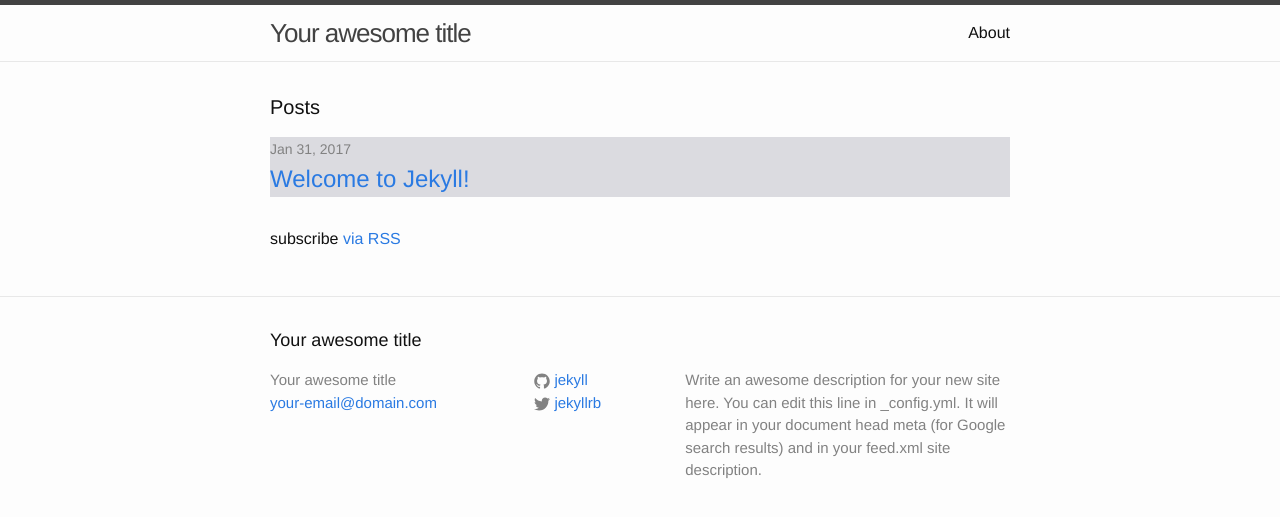
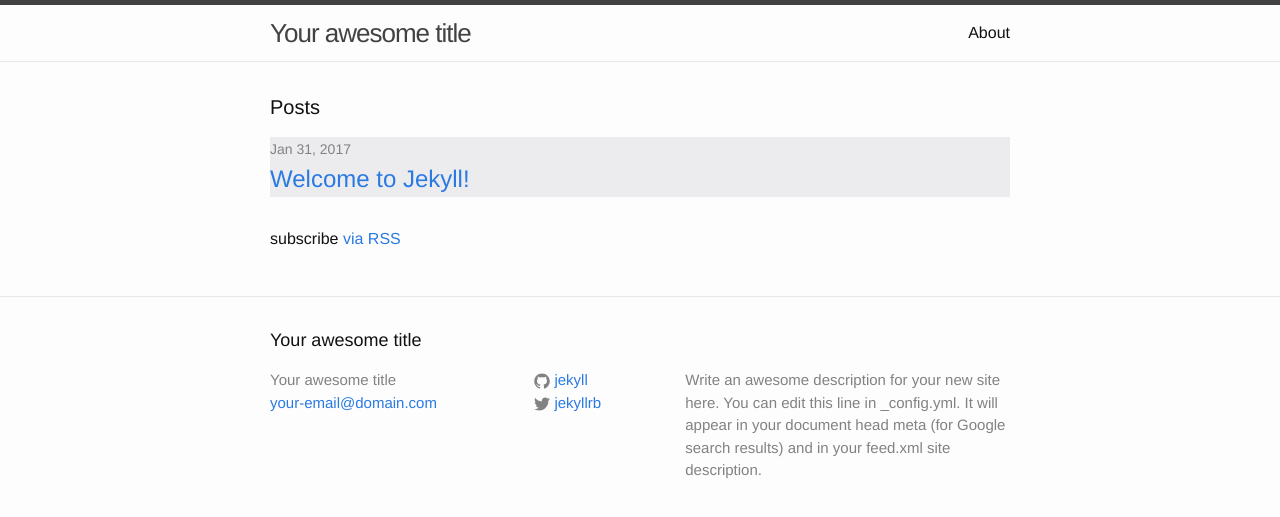
Before and after one commit to freemih/freemih.github.io, a Jekyll site: the page built from index.html, in a window 1280 px wide. Shown: the top 517 px of the page. Built offline with Jekyll 4.4.1, drawn with Linux system fonts in a browser that asks for light colours.

Commit message:
Update _layout.scss

```diff
--- a/_sass/_layout.scss
+++ b/_sass/_layout.scss
@@ -177,7 +177,8 @@
 
 .post-list {
     margin-left: 0;
-    background-color: #DBDBE0;
+    background-color: #ECECEE;
+    radius: 100%;
     list-style: none;
 
     > li {
```
